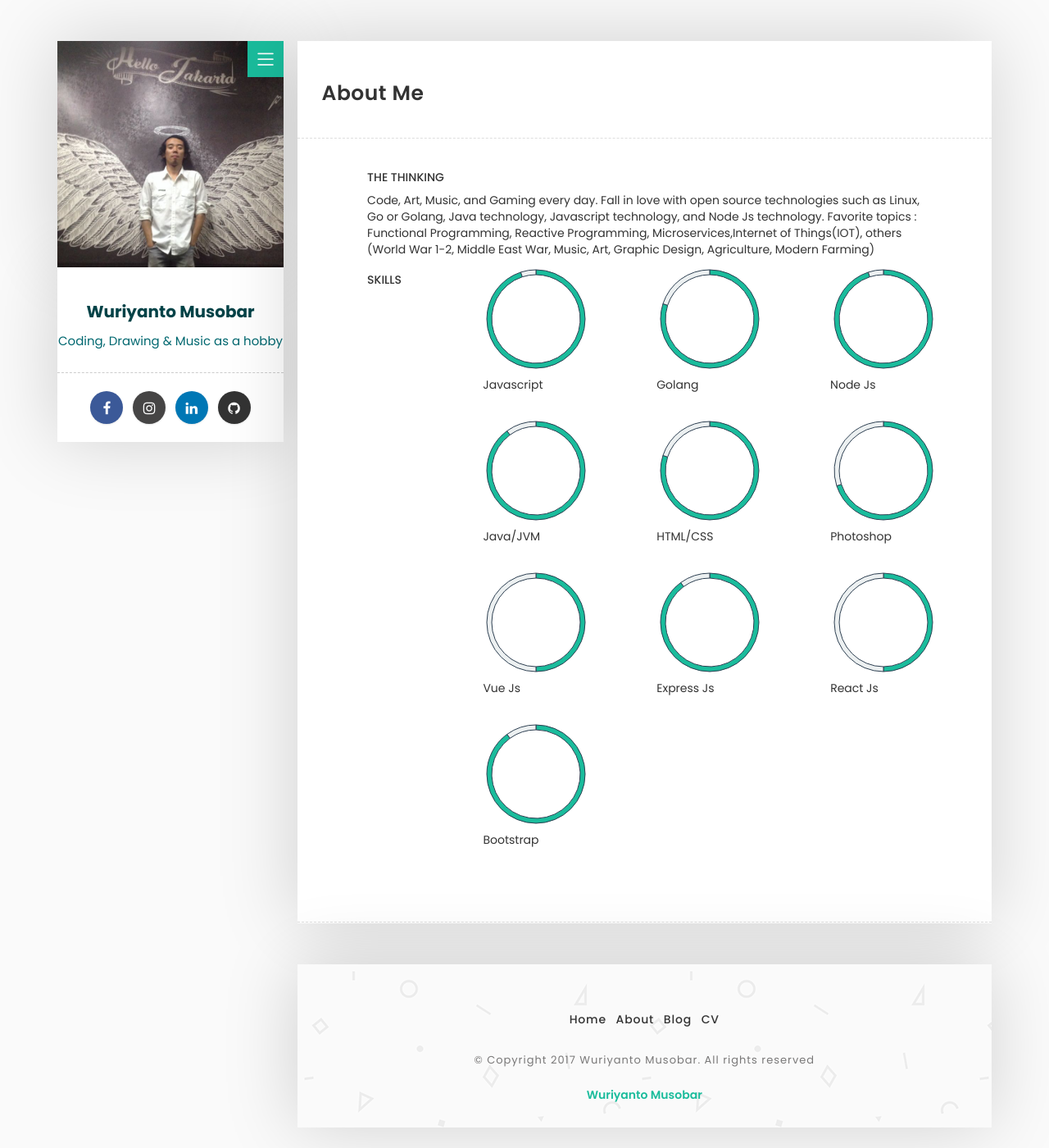
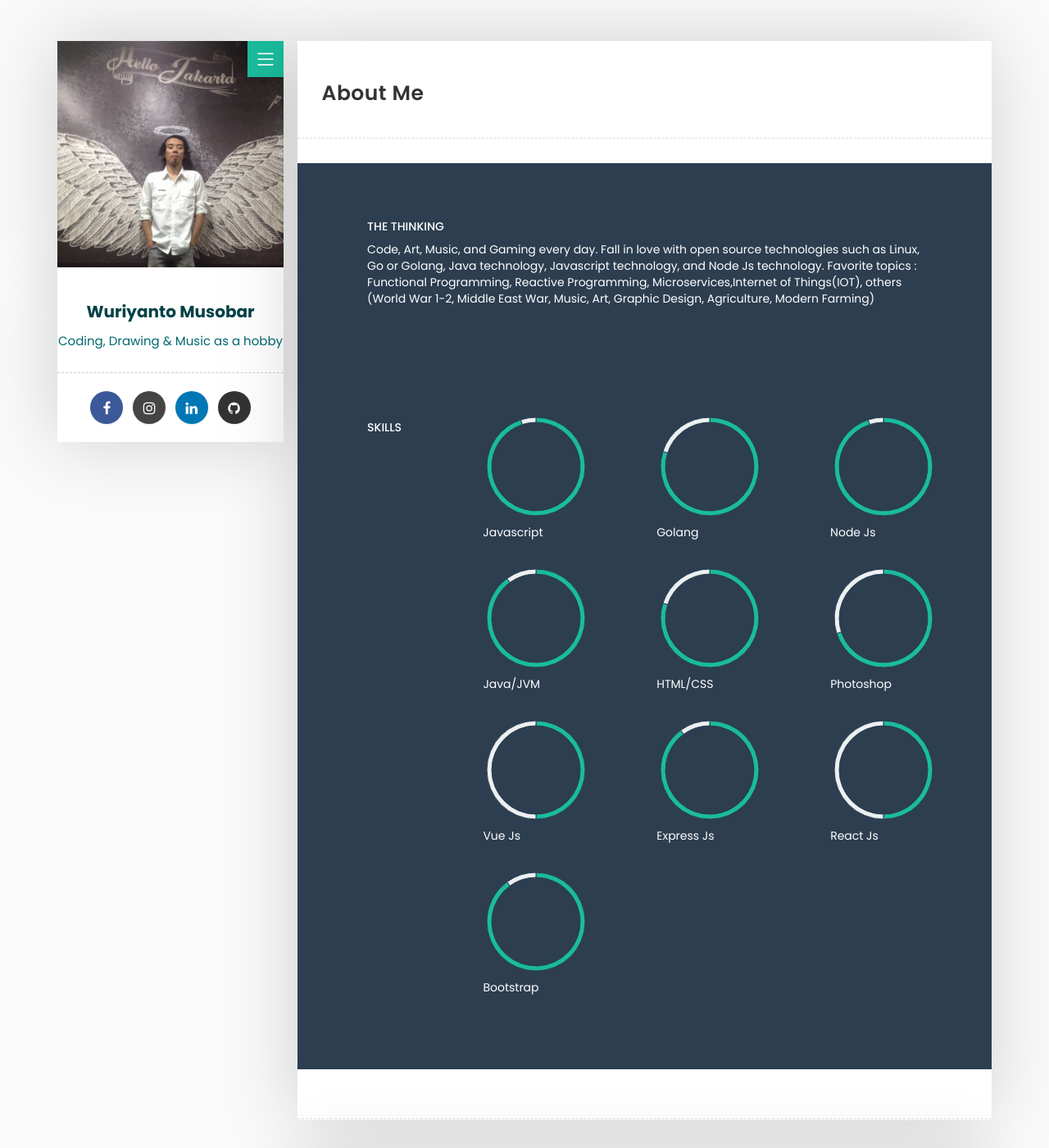
Before and after one commit to wuriyanto48/wuriyanto48.github.io, a Jekyll site: the page built from about/index.html, in a window 1280 px wide and 1400 px high. Shown: the whole window at 82% size. Built offline with Jekyll 4.4.1, drawn with Linux system fonts in a browser that asks for light colours; nearby versions of some CDN libraries; comment, search, counter and statistics services are not loaded.

Commit message:
add missing skills style

```diff
--- a/assets/css/style.css
+++ b/assets/css/style.css
@@ -639,6 +639,7 @@ div.blog-post {
 }
 
 .blog-post .post-title h2 {
+    color: #333333;
     font-size: 20px;
     line-height: 35px;
     font-weight: 600;
@@ -828,6 +829,19 @@ blockquote {
     display: none !important;
 }
 
+/*Skills*/
+#skillswrap {
+	background: #2c3e50;
+	padding-top: 60px;
+	padding-bottom: 60px;
+	color: white;
+}
+
+#skillswrap h5{
+	color: white;
+}
+/*skills end*/
+
 
 
 /* About Author Box */
```
